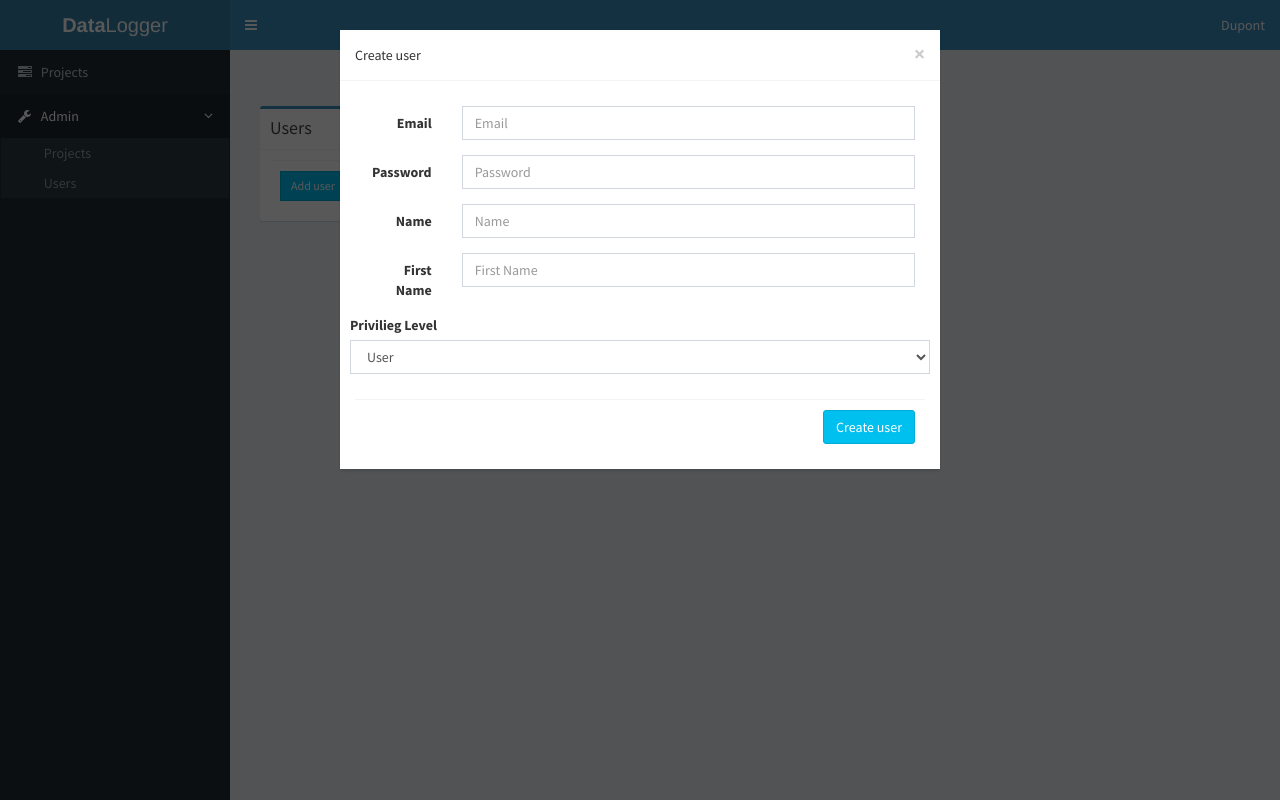
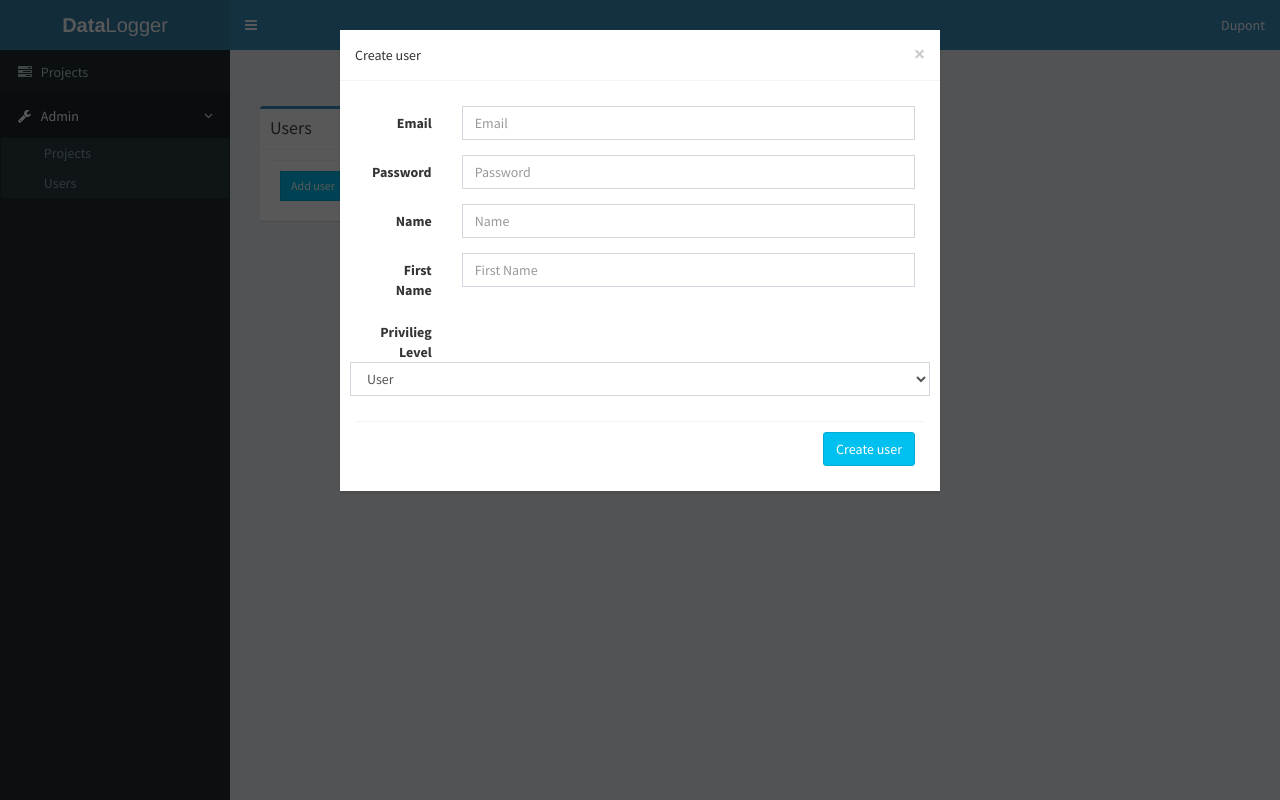
Before and after one commit to OpenWeek/data-logger, a Flask app: page /admin/users in a window 1280 px wide, after a click on "Add user". Run offline with Flask 2, Linux system fonts and the light colour scheme; parts of the project's set-up code (start-up, migrations or seed data) failed here and were passed over; some libraries are stand-ins or nearby versions.

Commit message:
push Damien

```diff
--- a/data_logger/templates/adminUsers.html
+++ b/data_logger/templates/adminUsers.html
@@ -81,8 +81,8 @@
                       </div>
                     </div>
                     <div class="form-group">
-                      <label>Privilieg Level</label>
-                      <select class="form-control select2 select2-hidden-accessible" name="admin_level" style="width: 100%;" tabindex="-1" aria-hidden="true">
+                      <label class="col-sm-2 control-label">Privilieg Level</label>
+                      <select class="col-sm-10 form-control select2 select2-hidden-accessible" name="admin_level" tabindex="-1" aria-hidden="true">
                         <option selected="selected">User</option>
                         <option>Creator</option>
                         <option>Admin</option>
@@ -131,8 +131,8 @@
                       </div>
                     </div>
                     <div class="form-group">
-                      <label>Privilieg Level</label>
-                      <select class="form-control select2 select2-hidden-accessible" name="admin_level" style="width: 100%;" tabindex="-1" aria-hidden="true">
+                      <label class="col-sm-2 control-label">Privilieg Level</label>
+                      <select class="col-sm-10 form-control select2 select2-hidden-accessible" name="admin_level" tabindex="-1" aria-hidden="true">
                         <option selected="selected">User</option>
                         <option>Creator</option>
                         <option>Admin</option>
```
